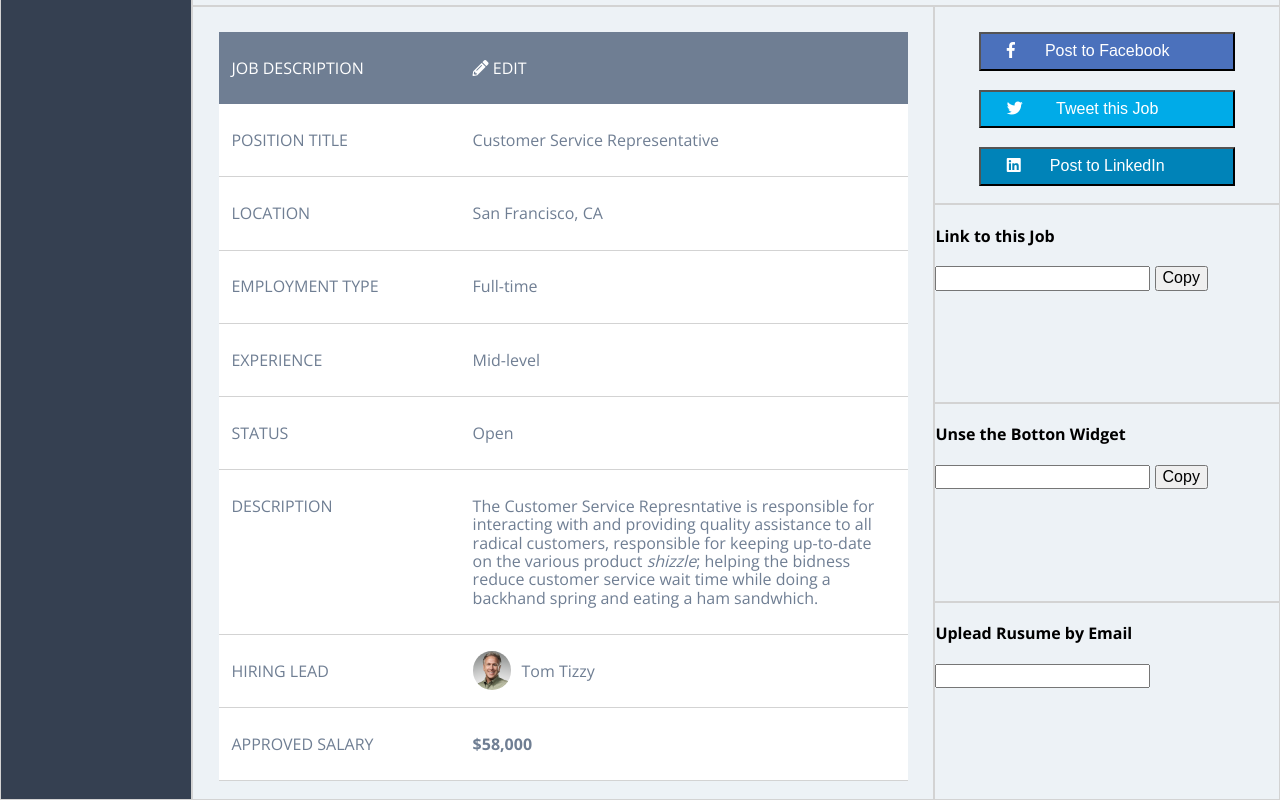
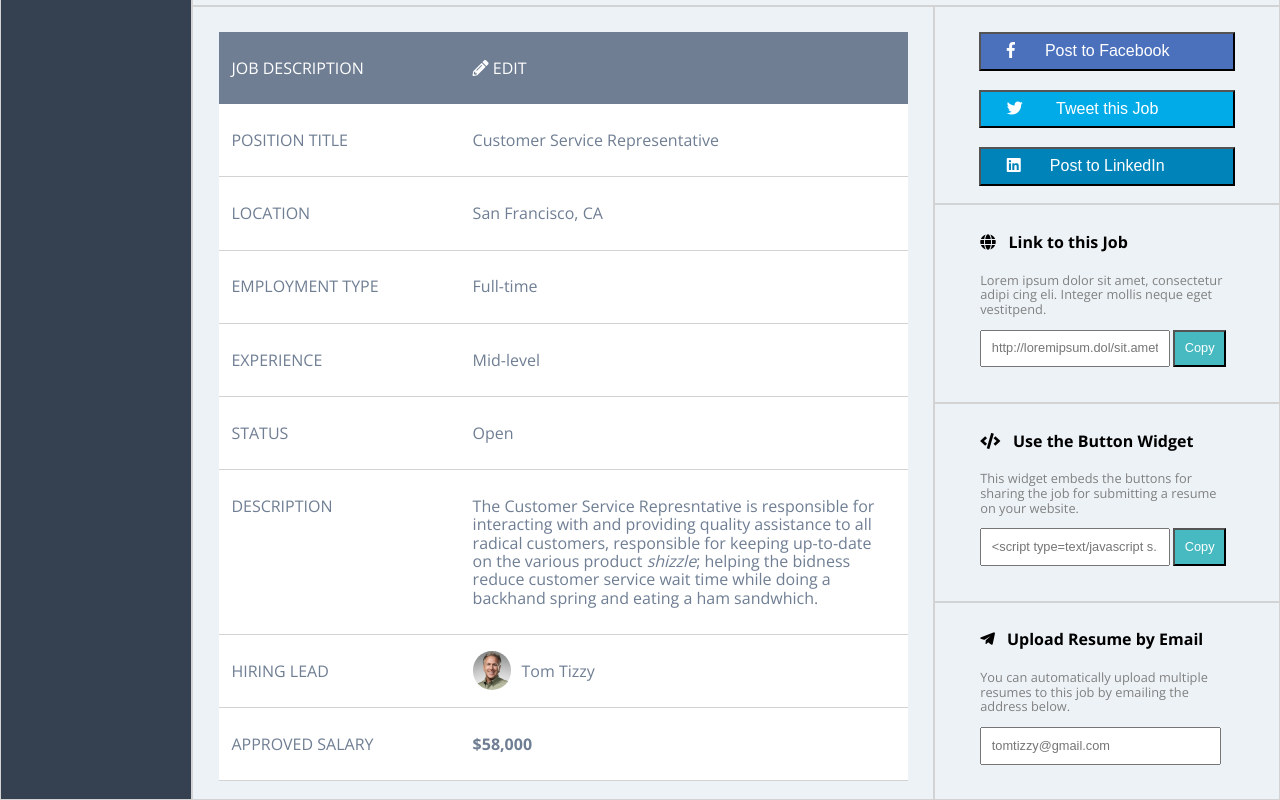
Before and after one commit to CharlesY712/cy-comp-challenge-3, a plain HTML site: page index.html in a window 1280 px wide. Shown: the part 673-1473 px from the top of the page. Drawn offline with nearby package versions, Linux system fonts and the light colour scheme.

Commit message:
Adding color, spacing, and icons to social links

```diff
--- a/css/styles.css
+++ b/css/styles.css
@@ -638,23 +638,84 @@ body {
   background-color: rgb(0, 131, 184);
 }
 
-
-
-
 /*Link to Job*/
 .block10 {
   grid-area: 7 / 4 / 8 / 5;
   background-color: rgb(237,242,246);
+  padding: .5vw 3.5vw;
+  font-size: 1vw;
+  color: grey;
 }
+
+.block10__h4 {
+  font-size: 1.25vw;
+  color: black;
+}
+
+.block10__h4 span {
+  margin-right: 1vw;
+}
+
+.block10 input {
+  padding: .75vw;
+  width: 13vw;
+}
+
+.block10 button {
+  padding: .75vw;
+  color: white;
+  background-color: rgb(70, 185, 193);
+}
+
 
 /*Button Widget*/
 .block11 {
   grid-area: 8 / 4 / 9 / 5;
   background-color: rgb(237,242,246);
+  padding: .5vw 3.5vw;
+  font-size: 1vw;
+  color: grey;
+}
+
+.block11__h4 {
+  font-size: 1.25vw;
+  color: black;
+}
+
+.block11__h4 span {
+  margin-right: 1vw;
+}
+
+.block11 input {
+  padding: .75vw;
+  width: 13vw;
+}
+
+.block11 button {
+  padding: .75vw;
+  color: white;
+  background-color: rgb(70, 185, 193);
 }
 
 /*Resume by Email*/
 .block12 {
   grid-area: 9 / 4 / 10 / 5;
   background-color: rgb(237,242,246);
+  padding: .5vw 3.5vw;
+  font-size: 1vw;
+  color: grey;
 }
+
+.block12__h4 {
+  font-size: 1.25vw;
+  color: black;
+}
+
+.block12__h4 span {
+  margin-right: 1vw;
+}
+
+.block12 input {
+  padding: .75vw;
+  width: 17vw;
+}
--- a/index.html
+++ b/index.html
@@ -257,23 +257,23 @@
       </section>
 
       <section class="block10">
-        <h4>Link to this Job</h4>
-        <p></p>
-        <input type="text" name="">
+        <h4 class="block10__h4"><span class="fas fa-globe"></span>Link to this Job</h4>
+        <p>Lorem ipsum dolor sit amet, consectetur adipi cing eli. Integer mollis neque eget vestitpend.</p>
+        <input type="text" name="" placeholder="http://loremipsum.dol/sit.amet...">
         <button>Copy</button>
       </section>
 
       <section class="block11">
-        <h4>Unse the Botton Widget</h4>
-        <p></p>
-        <input type="text" name="">
+        <h4 class="block11__h4"><span class="fas fa-code"></span>Use the Button Widget</h4>
+        <p>This widget embeds the buttons for sharing the job for submitting a resume on your website.</p>
+        <input type="text" name="" placeholder="<script type=text/javascript s...">
         <button>Copy</button>
       </section>
 
       <section class="block12">
-        <h4>Uplead Rusume by Email</h4>
-        <p></p>
-        <input type="text" name="">
+        <h4 class="block12__h4"><span class="fab fa-telegram-plane"></span>Upload Resume by Email</h4>
+        <p>You can automatically upload multiple resumes to this job by emailing the address below.</p>
+        <input type="text" name="" placeholder="tomtizzy@gmail.com">
       </section>
 
     </body>
```
